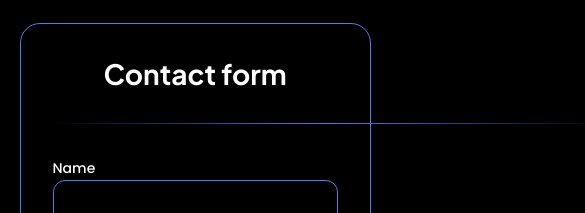
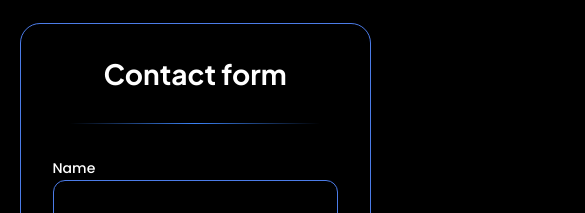
Before and after one commit to drwssap/lenno-website1, a Next.js app: page / in a window 390 px wide. Shown: the part 3400-3613 px from the top of the page, 585 px wide, since content can reach past the window. Built offline with nearby package versions, Linux system fonts and the light colour scheme.

Commit message:
correction form iphone

```diff
--- a/src/components/contactUs/ContactUsSection.css
+++ b/src/components/contactUs/ContactUsSection.css
@@ -260,4 +260,12 @@
   .contact-heading {
     text-align: center;
   }
+
+  .customLineForm {
+  width: 250px;
+  height: 1px;
+  background: linear-gradient(to right, transparent, #3b82f6, transparent);
+  margin: 0 auto;
+  border-top-width: 0;
 }
+}
```
